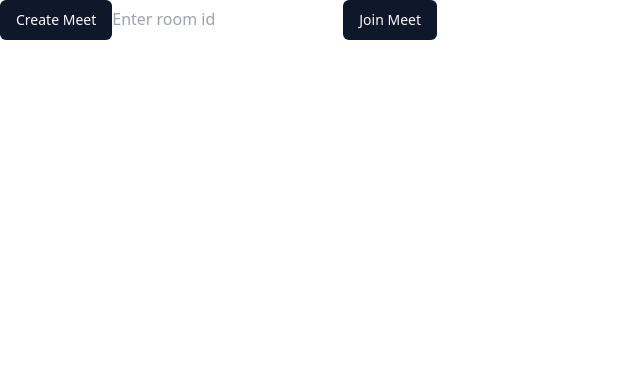
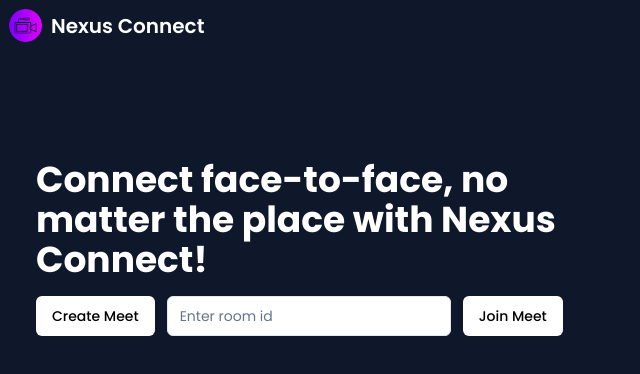
Before and after one commit to DhruvKhandelwal21/Nexus-Connect, a React (Vite) app in the folder client/: page / in a window 1280 px wide. Shown: the top 374 px of the page, without its empty margins (0-640 px from the left). Built offline with nearby package versions, Linux system fonts and the light colour scheme; no server answers.

Commit message:
basic ui done

```diff
--- a/client/package.json
+++ b/client/package.json
@@ -14,6 +14,7 @@
     "@radix-ui/react-slot": "^1.0.2",
     "class-variance-authority": "^0.7.0",
     "clsx": "^2.1.0",
+    "framer-motion": "^11.0.8",
     "lucide-react": "^0.344.0",
     "peerjs": "^1.5.2",
     "react": "^18.2.0",
--- a/client/src/App.tsx
+++ b/client/src/App.tsx
@@ -1,15 +1,20 @@
-import { Route, Routes } from "react-router-dom";
+import { Route, Routes, useLocation } from "react-router-dom";
 import HomePage from "./pages/homePage";
 import CallRoom from "./pages/callRoom";
+import Navbar from "./components/navbar";
 
 function App() {
+  const location = useLocation();
   return (
-    <>
+    <div className="relative bg-primary overflow-hidden h-screen">
+    <div className="bg-cover bg-no-repeat bg-center">
+    {location.pathname === "/" && <Navbar />}
+    </div>
       <Routes>
         <Route element={<HomePage />} path="/" />
         <Route element={<CallRoom />} path="/:roomid" />
       </Routes>
-    </>
+    </div>
   );
 }
 
--- /dev/null
+++ b/client/src/assets/index.ts
@@ -0,0 +1,2 @@
+import logo from './video-camera.png';
+export {logo};
--- /dev/null
+++ b/client/src/components/navbar/index.tsx
@@ -0,0 +1,11 @@
+import { logo } from "@/assets"
+const Navbar = () => {
+  return (
+    <nav className='w-full flex items-center py-2 px-2 fixed top-0 bg-primary'>
+     <img className='object-contain w-[35px] h-[35px]' src={logo} />
+     <p className="text-white ml-2 font-semibold text-xl">Nexus Connect</p>
+    </nav>
+  )
+}
+
+export default Navbar
--- a/client/src/components/player/index.tsx
+++ b/client/src/components/player/index.tsx
@@ -1,6 +1,6 @@
 import ReactPlayer from 'react-player'
+
 const Player = ({stream,playing,muted}) => {
-  console.log(stream)
   return (
     <div>
        <ReactPlayer url = {stream} playing = {playing} muted = {muted} />
--- a/client/src/index.css
+++ b/client/src/index.css
@@ -1,6 +1,15 @@
+@import url("https://fonts.googleapis.com/css2?family=Poppins:wght@100;200;300;400;500;600;700;800;900&display=swap");
 @tailwind base;
 @tailwind components;
 @tailwind utilities;
+
+* {
+  margin: 0;
+  padding: 0;
+  box-sizing: border-box;
+  font-family: "Poppins", sans-serif;
+  scroll-behavior: smooth;
+}
 
 @layer base {
   :root {
@@ -74,3 +83,27 @@
     @apply bg-background text-foreground;
   }
 }
+
+.black-gradient {
+  background: #000000; /* fallback for old browsers */
+  background: -webkit-linear-gradient(
+    to right,
+    #434343,
+    #000000
+  ); /* Chrome 10-25, Safari 5.1-6 */
+  background: linear-gradient(
+    to right,
+    #434343,
+    #000000
+  ); /* W3C, IE 10+/ Edge, Firefox 16+, Chrome 26+, Opera 12+, Safari 7+ */
+}
+
+.violet-gradient {
+  background: #804dee;
+  background: linear-gradient(-90deg, #804dee 0%, rgba(60, 51, 80, 0) 100%);
+  background: -webkit-linear-gradient(
+    -90deg,
+    #804dee 0%,
+    rgba(60, 51, 80, 0) 100%
+  );
+}
--- a/client/src/pages/callRoom.tsx
+++ b/client/src/pages/callRoom.tsx
@@ -71,7 +71,7 @@ console.log(joinedUsers)
   }, [peerId, setJoinedUsers, streamState]);
 
   return (
-    <div>
+    <div className="bg-slate-800 h-screen">
       {Object.keys(joinedUsers)?.map((userId:any)=> <Player key={userId} stream = {joinedUsers[userId].stream} playing = {joinedUsers[userId].playing} muted = {joinedUsers[userId].muted} />)}
     </div>
   )
--- a/client/src/pages/homePage.tsx
+++ b/client/src/pages/homePage.tsx
@@ -1,33 +1,54 @@
 import { useState } from "react";
 import { useNavigate } from "react-router-dom";
 
-import {v4 as uuidv4} from 'uuid'
+import { v4 as uuidv4 } from "uuid";
 import { Button } from "../cssHelper/ui/button";
+import { Input } from "@/cssHelper/ui/input";
+import { motion } from "framer-motion";
 const HomePage = () => {
   const navigate = useNavigate();
   const [roomId, setRoomId] = useState("");
 
   const joinRoom = () => {
-    if(roomId){
-      navigate(`/${roomId}`)
-    }else{
-      alert("Fuck you")
+    if (roomId) {
+      navigate(`/${roomId}`);
+    } else {
+      alert("Fuck you");
     }
   };
   const createRoomandJoin = () => {
     const roomId = uuidv4();
-    navigate(`/${roomId}`)
+    navigate(`/${roomId}`);
   };
 
   return (
-    <div>
-      <Button onClick={createRoomandJoin}>Create Meet</Button>
-      <input
-        type="text"
-        placeholder="Enter room id"
-        onChange={(e) => setRoomId(e.target.value)}
-      />
-      <Button onClick={joinRoom}>Join Meet</Button>
+    <div className="relative">
+      <div className="absolute flex gap-10 mt-40 pt-15 px-5 w-1/2">
+        <div className="flex flex-col gap-4 px-4">
+          <motion.div
+            initial={{ x: -1000 }} // Initial position off-screen to the left
+            animate={{ x: 0 }} // Final position (centered)
+            transition={{ type: "spring", stiffness: 120, duration: 1 }}
+            className="text-white text-4xl font-bold text-wrap"
+          >
+            Connect face-to-face, no matter the place with Nexus Connect!
+          </motion.div>
+          <div className="flex items-center gap-3">
+            <Button className="bg-white text-black hover:bg-gray-300" onClick={createRoomandJoin}>
+              Create Meet
+            </Button>
+            <Input
+              className="w-1/2"
+              type="text"
+              placeholder="Enter room id"
+              onChange={(e) => setRoomId(e.target.value)}
+            />
+            <Button className="bg-white text-black hover:bg-gray-300" onClick={joinRoom}>
+              Join Meet
+            </Button>
+          </div>
+        </div>
+      </div>
     </div>
   );
 };
```
Also changed, not shown: client/src/assets/video-camera.png (added), 1 other file (tests, documents, lock files or other folders).
